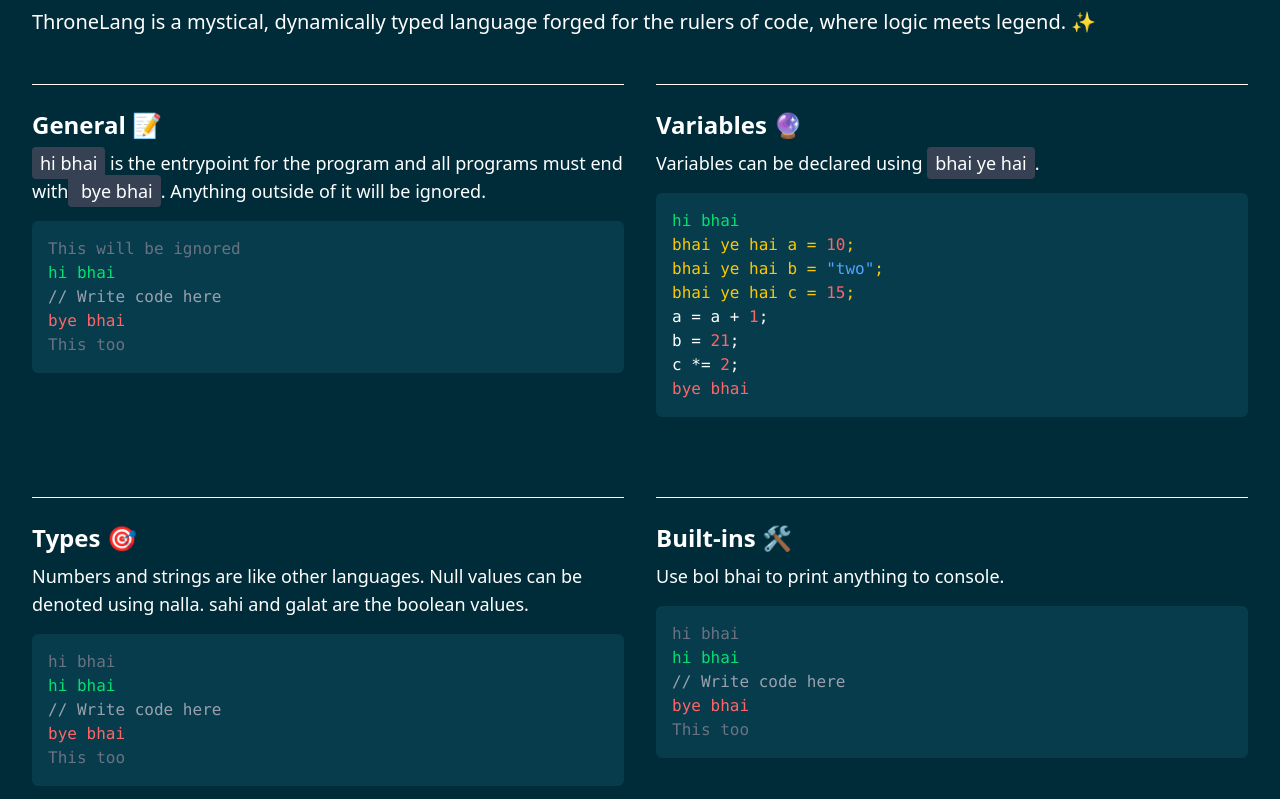
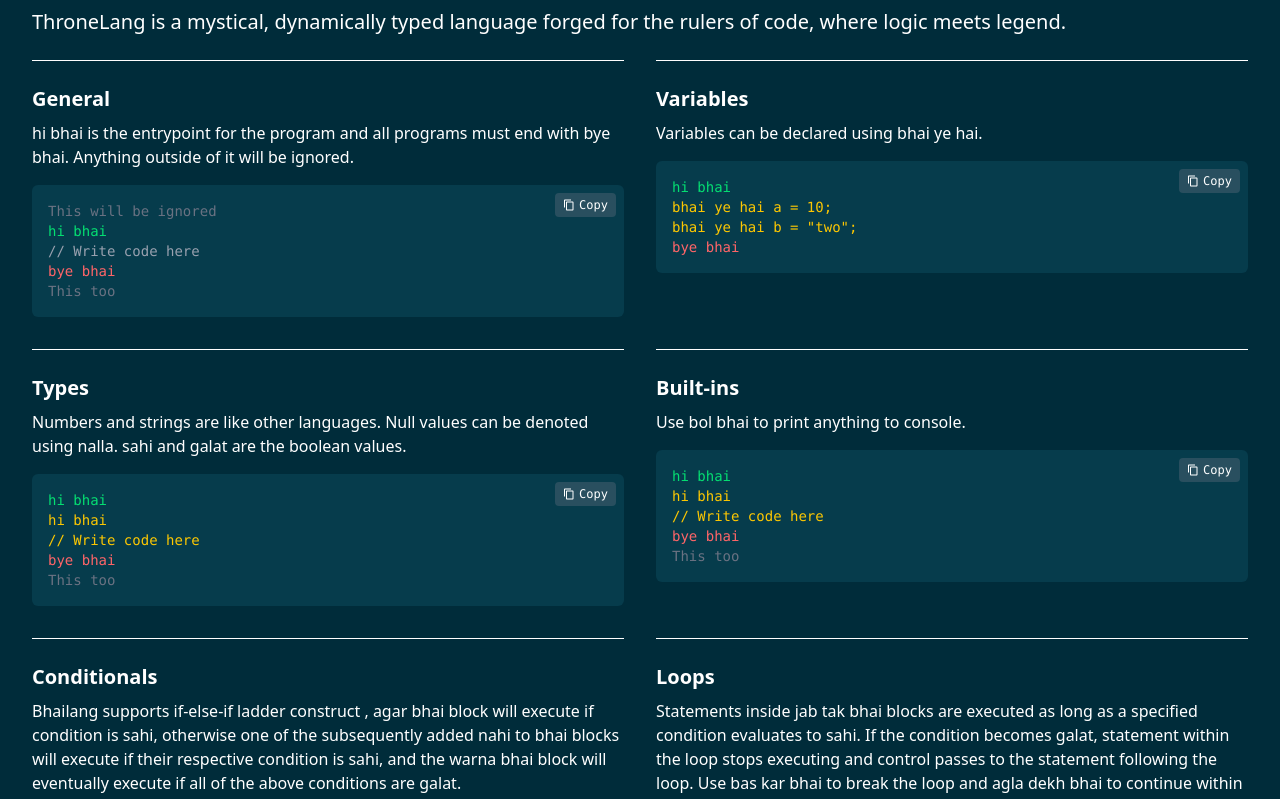
Before and after one commit to jay08-09/throne-lang-frontend, a React (Vite) app: page / in a window 1280 px wide. Shown: the part 1680-2479 px from the top of the page. Built offline with nearby package versions, Linux system fonts and the light colour scheme.

Commit message:
change button color , remove emojis and add snowfall

```diff
--- a/package.json
+++ b/package.json
@@ -22,6 +22,7 @@
     "react": "^18.3.1",
     "react-dom": "^18.3.1",
     "react-monaco-editor": "^0.56.2",
+    "react-snowfall": "^2.2.0",
     "styled-components": "^6.1.14"
   },
   "devDependencies": {
--- a/src/App.jsx
+++ b/src/App.jsx
@@ -1,16 +1,27 @@
 import './App.css'
 import FirstSection from './pages/FirstSection'
 import DocumentationSection from './pages/DocumentationSection'
+import Snowfall from 'react-snowfall';
 
 function App() {
-  return(
+
+
+  return (
     <>
-    {/* <div>
+      {/* <div>
       <Logo />
     </div>
       <Editor /> */}
-      <FirstSection />
-      <DocumentationSection />
+      <div style={{ height: '100dvh', width: '100vw', position: 'relative' }}>
+        {/* Your content here */}
+        <Snowfall
+          color="white"
+          snowflakeCount={80}
+          speed={[0, 0.2]} // Range of speed for snowflakes
+        />
+        <FirstSection />
+        <DocumentationSection />
+      </div>
     </>
   )
 }
--- a/src/components/Editor.jsx
+++ b/src/components/Editor.jsx
@@ -90,7 +90,7 @@ function Editor() {
       const viewState = editorRef.current.saveViewState();
       const content = editorRef.current.getValue();
       localStorage.setItem(STORAGE_KEY, JSON.stringify({ content, viewState }));
-      console.log("State Saved:", { content, viewState });
+      // console.log("State Saved:", { content, viewState });
     }
   };
 
--- a/src/components/PrimaryButton/PrimaryButton.jsx
+++ b/src/components/PrimaryButton/PrimaryButton.jsx
@@ -1,7 +1,7 @@
 import { Button, styled } from '@mui/material'
 
 export const PrimaryButton = styled(Button)(({ theme }) => ({
-    background: 'linear-gradient(to right, #1D2671, #C33764)',
+    background: '#007fd4',
     color: 'white',
     borderRadius: '8px',
     boxShadow: theme.shadows[3],
@@ -28,8 +28,9 @@ export const PrimaryButton = styled(Button)(({ theme }) => ({
     fontWeight: 600,
 
     '&:hover': {
-        background: 'linear-gradient(to right, #1D2671, #C33764)',
+        background: 'white',
         transform: 'scale(1.05)',
+        color: 'black',
         boxShadow: theme.shadows[5],
         filter: 'brightness(1.1)',
         '& .icon': {
--- a/src/pages/DocumentationSection.jsx
+++ b/src/pages/DocumentationSection.jsx
@@ -1,114 +1,125 @@
+import { useRef, useState } from "react";
+import ContentCopy from '@mui/icons-material/ContentCopy';
+import ContentPaste from '@mui/icons-material/ContentPaste'
+
 const Documentation = () => {
+    const [copied, setCopied] = useState(false);
+    const [copiedIndex, setCopiedIndex] = useState(null);
+    const divRef = useRef(null)
+
+    const data = [
+        {
+            title: "General",
+            description:
+                "hi bhai is the entrypoint for the program and all programs must end with bye bhai. Anything outside of it will be ignored.",
+            code: [
+                { text: "This will be ignored", color: "text-gray-500" },
+                { text: "hi bhai", color: "text-green-400" },
+                { text: "// Write code here", color: "text-gray-400" },
+                { text: "bye bhai", color: "text-red-400" },
+                { text: "This too", color: "text-gray-500" },
+            ],
+        },
+        {
+            title: "Variables",
+            description:
+                "Variables can be declared using bhai ye hai.",
+            code: [
+                { text: "hi bhai", color: "text-green-400" },
+                { text: 'bhai ye hai a = 10;', color: "text-yellow-400" },
+                { text: 'bhai ye hai b = "two";', color: "text-yellow-400" },
+                { text: "bye bhai", color: "text-red-400" },
+            ],
+        },
+        {
+            title: "Types",
+            description:
+                "Numbers and strings are like other languages. Null values can be denoted using nalla. sahi and galat are the boolean values.",
+            code: [
+                { text: "hi bhai", color: "text-green-400" },
+                { text: 'hi bhai', color: "text-yellow-400" },
+                { text: '// Write code here', color: "text-yellow-400" },
+                { text: "bye bhai", color: "text-red-400" },
+                { text: "This too", color: "text-gray-500" },
+            ],
+        },
+        {
+            title: "Built-ins",
+            description:
+                "Use bol bhai to print anything to console.",
+            code: [
+                { text: "hi bhai", color: "text-green-400" },
+                { text: 'hi bhai', color: "text-yellow-400" },
+                { text: '// Write code here', color: "text-yellow-400" },
+                { text: "bye bhai", color: "text-red-400" },
+                { text: "This too", color: "text-gray-500" },
+            ],
+        },
+        {
+            title: "Conditionals",
+            description:
+                "Bhailang supports if-else-if ladder construct , agar bhai block will execute if condition is sahi, otherwise one of the subsequently added nahi to bhai blocks will execute if their respective condition is sahi, and the warna bhai block will eventually execute if all of the above conditions are galat.",
+            code: [
+                { text: "hi bhai", color: "text-green-400" },
+                { text: 'hi bhai', color: "text-yellow-400" },
+                { text: '// Write code here', color: "text-yellow-400" },
+                { text: "bye bhai", color: "text-red-400" },
+                { text: "This too", color: "text-gray-500" },
+            ],
+        },
+        {
+            title: "Loops",
+            description:
+                "Statements inside jab tak bhai blocks are executed as long as a specified condition evaluates to sahi. If the condition becomes galat, statement within the loop stops executing and control passes to the statement following the loop. Use bas kar bhai to break the loop and agla dekh bhai to continue within loop.",
+            code: [
+                { text: "hi bhai", color: "text-green-400" },
+                { text: 'hi bhai', color: "text-yellow-400" },
+                { text: '// Write code here', color: "text-yellow-400" },
+                { text: "bye bhai", color: "text-red-400" },
+                { text: "This too", color: "text-gray-500" },
+            ],
+        },
+    ];
+
+    const handleCopy = (index, text) => {
+        navigator.clipboard.writeText(text);
+        setCopiedIndex(index);
+        setTimeout(() => setCopiedIndex(null), 2000);
+    };
+
     return (
         <div className=" text-white min-h-screen p-8">
-            <h1 className="text-4xl mb-4 font-got tracking-wide">Documentation</h1>
-            <p className="mb-6 text-xl">
-                ThroneLang is a mystical, dynamically typed language forged for the rulers of code, where logic meets legend. ✨
+            <h1 className="text-2xl mb-4 font-got tracking-wide sm:text-4xl md:text-4xl lg:text-4xl xl:text-4xl">Documentation</h1>
+            <p className="mb-6 text-lg sm:text-lg md:text-xl lg:text-xl xl:text-xl">
+                ThroneLang is a mystical, dynamically typed language forged for the rulers of code, where logic meets legend.
             </p>
 
             <div className="grid md:grid-cols-2 gap-8">
-                {/* General Section */}
-                <div className="border-t border-white my-6 mb-10">
-                    <h2 className="text-2xl font-semibold mb-2 mt-6">General 📝</h2>
-                    <p className="mb-4 text-lg">
-                        <span className="bg-gray-700 px-2 py-1 rounded">hi bhai</span> is the entrypoint for the program and all programs must end with
-                        <span className="bg-gray-700 px-2 py-1 rounded"> bye bhai</span>. Anything outside of it will be ignored.
-                    </p>
-                    <div className="bg-[#063C4C] p-4 rounded-md text-md font-mono">
-                        <p className="text-gray-500">This will be ignored</p>
-                        <p className="text-green-400">hi bhai</p>
-                        <p className="text-gray-400">// Write code here</p>
-                        <p className="text-red-400">bye bhai</p>
-                        <p className="text-gray-500">This too</p>
+                {data.map((section, index) => (
+                    <div key={index} className="border-t border-white pt-6">
+                        <h2 className="text-xl font-semibold mb-2">{section.title}</h2>
+                        <p className="mb-4 text-md">{section.description}</p>
+                        <div className="bg-[#063C4C] relative p-4 rounded-md text-sm font-mono">
+                            <button
+                                onClick={() =>
+                                    handleCopy(index, section.code.map((line) => line.text).join("\n"))
+                                }
+                                className="absolute cursor-pointer top-2 right-2 bg-gray-500/35 hover:bg-gray-500/60 transition text-white px-2 py-1 text-xs rounded flex items-center gap-1"
+                            >
+                                {copiedIndex === index ? <ContentPaste fontSize="inherit" /> : <ContentCopy fontSize="inherit" />}
+                                {copiedIndex === index ? "Copied" : "Copy"}
+                            </button>
+                            {section.code.map((line, idx) => (
+                                <p key={idx} className={line.color}>{line.text}</p>
+                            ))}
+                        </div>
                     </div>
-                </div>
+                ))}
 
-                {/* Variables Section */}
-                <div className="border-t border-white my-6">
-                    <h2 className="text-2xl font-semibold mb-2 mt-6">Variables  🔮</h2>
-                    <p className="mb-4 text-lg">
-                        Variables can be declared using <span className="bg-gray-700 px-2 py-1 rounded">bhai ye hai</span>.
-                    </p>
-                    <div className="bg-[#063C4C] p-4 rounded-md text-md font-mono">
-                        <p className="text-green-400">hi bhai</p>
-                        <p className="text-yellow-400">bhai ye hai a = <span className="text-red-400">10</span>;</p>
-                        <p className="text-yellow-400">bhai ye hai b = <span className="text-blue-400">"two"</span>;</p>
-                        <p className="text-yellow-400">bhai ye hai c = <span className="text-red-400">15</span>;</p>
-                        <p className="text-white">a = a + <span className="text-red-400">1</span>;</p>
-                        <p className="text-white">b = <span className="text-red-400">21</span>;</p>
-                        <p className="text-white">c *= <span className="text-red-400">2</span>;</p>
-                        <p className="text-red-400">bye bhai</p>
-                    </div>
-                </div>
 
-                {/* Types Section */}
-                <div className="border-t border-white my-6 mb-10">
-                    <h2 className="text-2xl font-semibold mb-2 mt-6">Types  🎯</h2>
-                    <p className="mb-4 text-lg">
-                        Numbers and strings are like other languages. Null values can be denoted using nalla. sahi and galat are the boolean values.
-                    </p>
-                    <div className="bg-[#063C4C] p-4 rounded-md text-md font-mono">
-                        <p className="text-gray-500">hi bhai</p>
-                        <p className="text-green-400">hi bhai</p>
-                        <p className="text-gray-400">// Write code here</p>
-                        <p className="text-red-400">bye bhai</p>
-                        <p className="text-gray-500">This too</p>
-                    </div>
-                </div>
-
-                {/* Built-ins Section */}
-                <div className="border-t border-white my-6 mb-10">
-                    <h2 className="text-2xl font-semibold mb-2 mt-6">Built-ins 🛠️</h2>
-                    <p className="mb-4 text-lg">
-                        Use bol bhai to print anything to console.
-                    </p>
-                    <div className="bg-[#063C4C] p-4 rounded-md text-md font-mono">
-                        <p className="text-gray-500">hi bhai</p>
-                        <p className="text-green-400">hi bhai</p>
-                        <p className="text-gray-400">// Write code here</p>
-                        <p className="text-red-400">bye bhai</p>
-                        <p className="text-gray-500">This too</p>
-                    </div>
-                </div>
-
-                {/* Conditionals Section */}
-                <div className="border-t border-white my-6">
-                    <h2 className="text-2xl font-semibold mb-2 mt-6">Conditionals ⚓</h2>
-                    <p className="mb-4 text-lg">
-                        Bhailang supports if-else-if ladder construct , agar bhai block will execute if condition is sahi, otherwise one of the subsequently added nahi to bhai blocks will execute if their respective condition is sahi, and the warna bhai block will eventually execute if all of the above conditions are galat.
-                    </p>
-                    <div className="bg-[#063C4C] p-4 rounded-md text-md font-mono">
-                        <p className="text-green-400">hi bhai</p>
-                        <p className="text-yellow-400">bhai ye hai a = <span className="text-red-400">10</span>;</p>
-                        <p className="text-yellow-400">bhai ye hai b = <span className="text-blue-400">"two"</span>;</p>
-                        <p className="text-yellow-400">bhai ye hai c = <span className="text-red-400">15</span>;</p>
-                        <p className="text-white">a = a + <span className="text-red-400">1</span>;</p>
-                        <p className="text-white">b = <span className="text-red-400">21</span>;</p>
-                        <p className="text-white">c *= <span className="text-red-400">2</span>;</p>
-                        <p className="text-red-400">bye bhai</p>
-                    </div>
-                </div>
-
-                {/* Loops Section */}
-                <div className="border-t border-white my-6">
-                    <h2 className="text-2xl font-semibold mb-2 mt-6">Loops 🎢</h2>
-                    <p className="mb-4 text-lg">
-                        Statements inside jab tak bhai blocks are executed as long as a specified condition evaluates to sahi. If the condition becomes galat, statement within the loop stops executing and control passes to the statement following the loop. Use bas kar bhai to break the loop and agla dekh bhai to continue within loop.
-                    </p>
-                    <div className="bg-[#063C4C] p-4 rounded-md text-md font-mono">
-                        <p className="text-green-400">hi bhai</p>
-                        <p className="text-yellow-400">bhai ye hai a = <span className="text-red-400">10</span>;</p>
-                        <p className="text-yellow-400">bhai ye hai b = <span className="text-blue-400">"two"</span>;</p>
-                        <p className="text-yellow-400">bhai ye hai c = <span className="text-red-400">15</span>;</p>
-                        <p className="text-white">a = a + <span className="text-red-400">1</span>;</p>
-                        <p className="text-white">b = <span className="text-red-400">21</span>;</p>
-                        <p className="text-white">c *= <span className="text-red-400">2</span>;</p>
-                        <p className="text-red-400">bye bhai</p>
-                    </div>
-                </div>
 
             </div>
-            <div className="mt-20 flex justify-center">
+            <div className="mt-20 flex justify-center text-md">
                 © 2025 Jayesh Vegda, Jay Dhandhukiya
             </div>
         </div>
```
Also changed, not shown: src/assets/snowflake.png (added), 1 other file (tests, documents, lock files or other folders).
